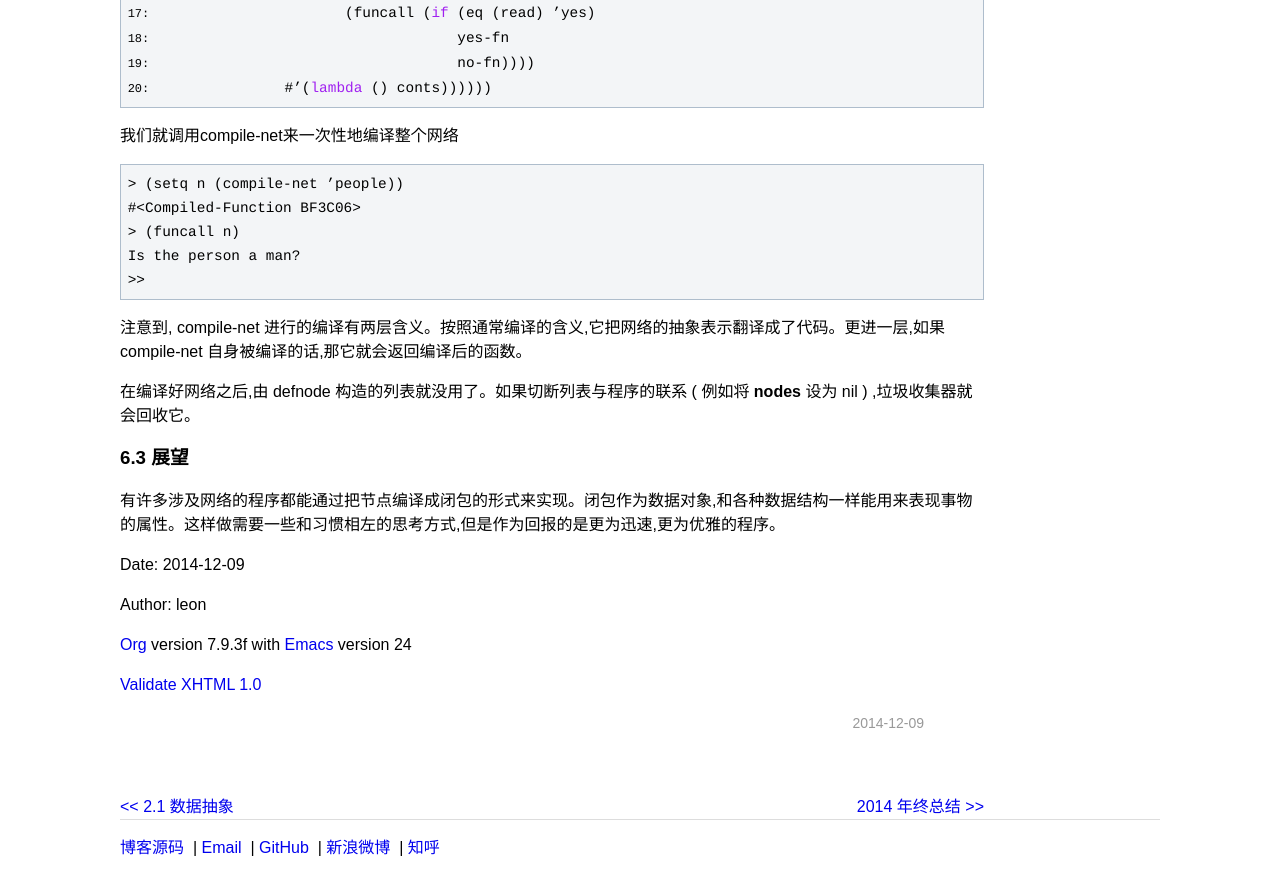
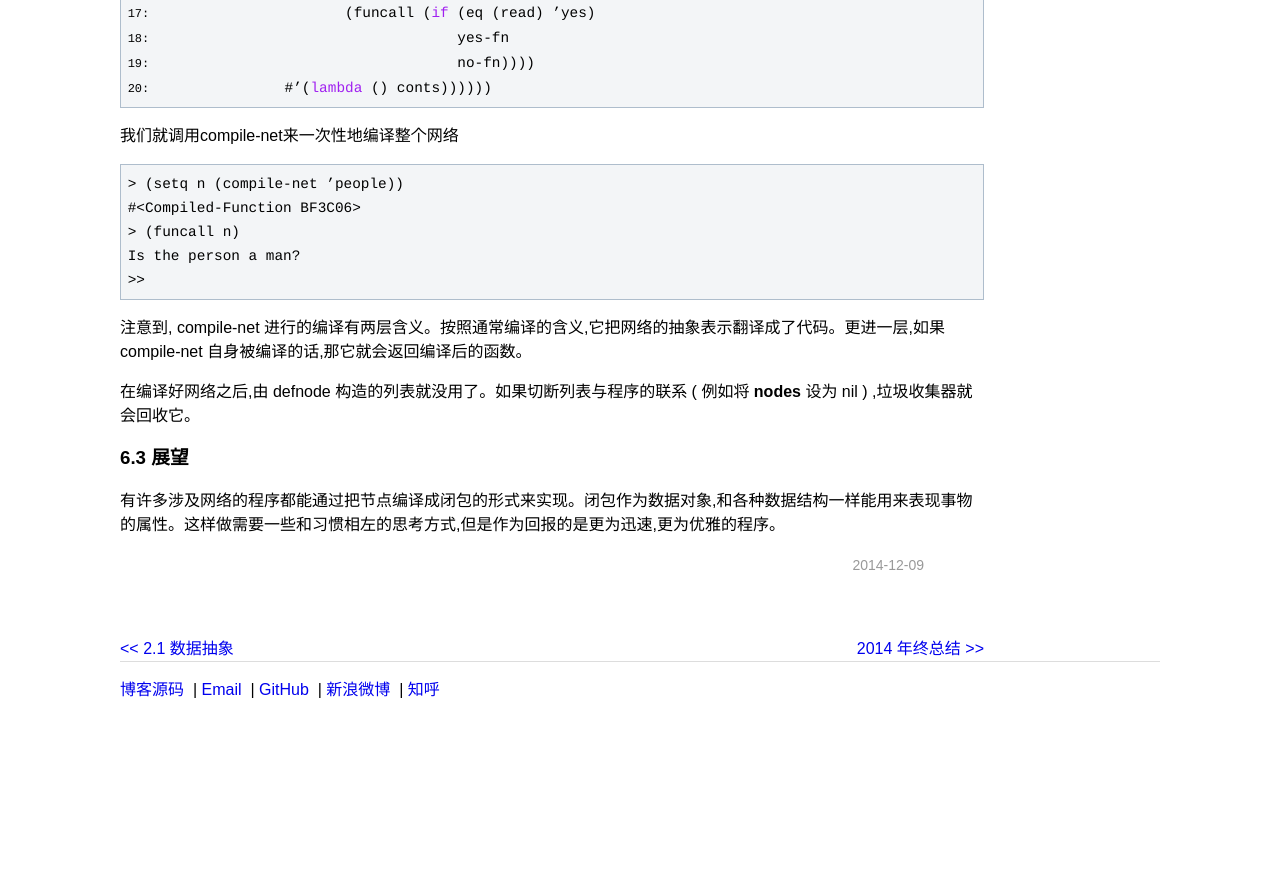
Before and after one commit to leongithub/blog, a Jekyll site: the page built from _posts/lisp/2014-12-09-on-lisp-note-1-6.html, in a window 1280 px wide and 900 px high, scrolled down 23184 px. Shown: the top 895 px of the window. Built offline with Jekyll 4.4.1, drawn with Linux system fonts in a browser that asks for light colours; comment, search, counter and statistics services are not loaded; after the commit the page ends 23926 px from its top, so only the background shows below that.

Commit message:
delete div postamble attr

```diff
--- a/_posts/lisp/2014-12-09-on-lisp-note-1-6.html
+++ b/_posts/lisp/2014-12-09-on-lisp-note-1-6.html
@@ -1493,13 +1493,5 @@ Is the person a man?
 </div>
 </div>
 </div>
-
-<div id="postamble">
-<p class="date">Date: 2014-12-09</p>
-<p class="author">Author: leon</p>
-<p class="creator"><a href="http://orgmode.org">Org</a> version 7.9.3f with <a href="http://www.gnu.org/software/emacs/">Emacs</a> version 24</p>
-<a href="http://validator.w3.org/check?uri=referer">Validate XHTML 1.0</a>
-
-</div>
 </body>
 </html>
--- a/_posts/lisp/2015-04-14-on-lisp-note-7-10.html
+++ b/_posts/lisp/2015-04-14-on-lisp-note-7-10.html
@@ -796,8 +796,5 @@ NIL<br  />
 </div>
 </div>
 </div>
-<div id="postamble" class="status">
-<p class="validation"><a href="http://validator.w3.org/check?uri=referer">Validate</a></p>
-</div>
 </body>
 </html>
```
